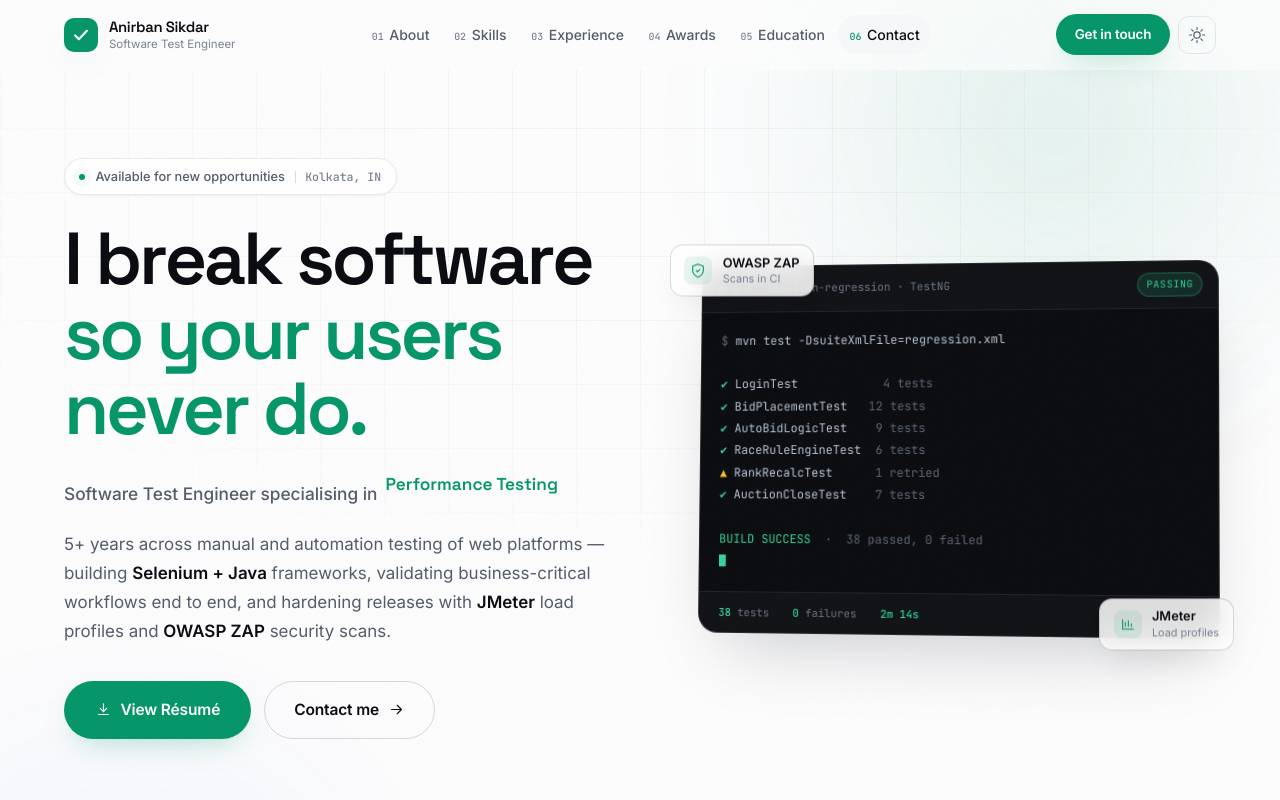
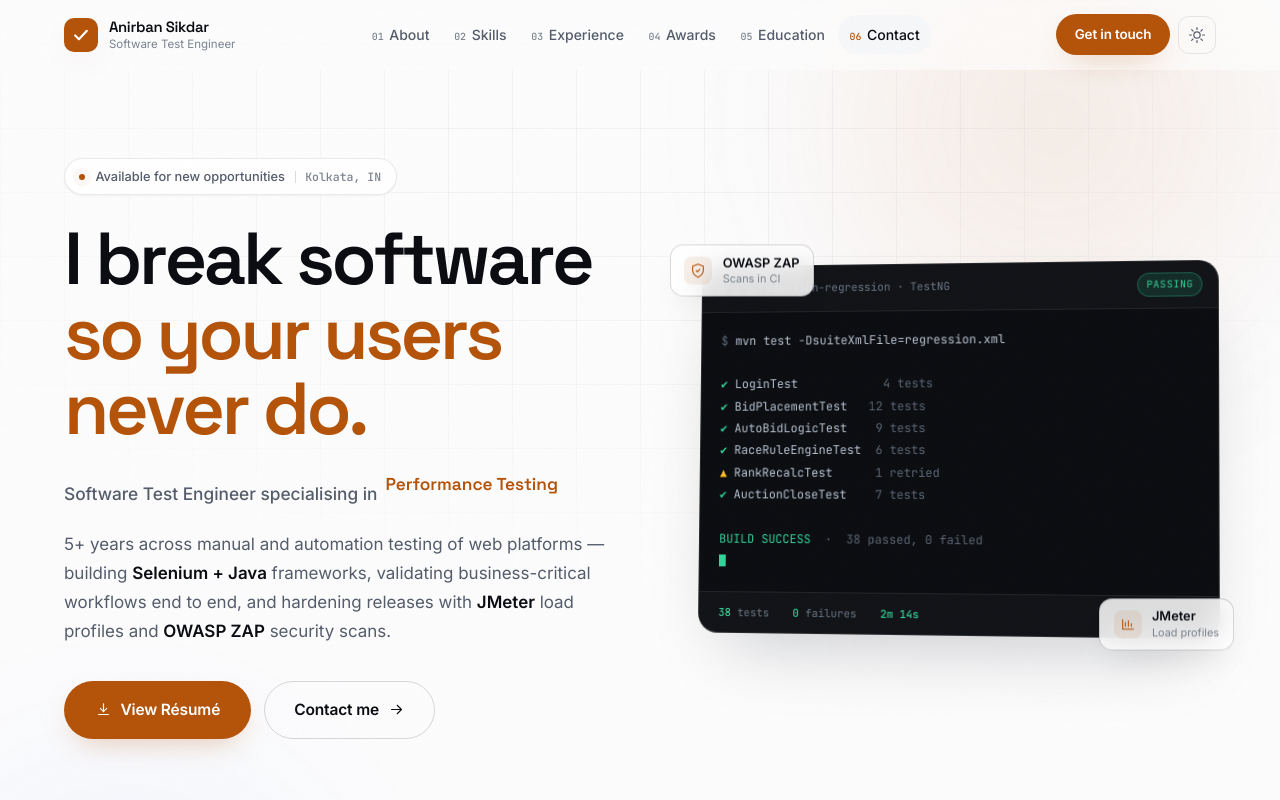
Before and after one commit to anirban0497/anirban0497.github.io, a plain HTML site: page index.html in a window 1280 px wide. Shown: the top 800 px of the page. Drawn offline with Linux system fonts and the light colour scheme.

Commit message:
Switch accent color from green to warm amber
Co-Authored-By: Claude Sonnet 5 <noreply@anthropic.com>

```diff
--- a/style.css
+++ b/style.css
@@ -43,13 +43,13 @@
   --muted:         #9ba3ae;
   --faint:         #676f7b;
 
-  --accent:        #34d399;
-  --accent-2:      #6ee7b7;
-  --accent-ink:    #04150e;
-  --accent-dim:    rgba(52, 211, 153, .10);
-  --accent-line:   rgba(52, 211, 153, .32);
-  --glow:          rgba(52, 211, 153, .07);
-  --aura:          rgba(52, 211, 153, .055);
+  --accent:        #fbbf24;
+  --accent-2:      #fcd34d;
+  --accent-ink:    #1a1204;
+  --accent-dim:    rgba(251, 191, 36, .10);
+  --accent-line:   rgba(251, 191, 36, .32);
+  --glow:          rgba(251, 191, 36, .07);
+  --aura:          rgba(251, 191, 36, .055);
 
   --grain-op:      .038;
   --grid-line:     rgba(255, 255, 255, .028);
@@ -57,7 +57,7 @@
   --shadow-1:      0 1px 2px rgba(0, 0, 0, .5);
   --shadow-2:      0 18px 40px -18px rgba(0, 0, 0, .8);
   --shadow-3:      0 40px 80px -32px rgba(0, 0, 0, .9);
-  --shadow-accent: 0 12px 34px -12px rgba(52, 211, 153, .38);
+  --shadow-accent: 0 12px 34px -12px rgba(251, 191, 36, .38);
 
   color-scheme: dark;
 }
@@ -77,13 +77,13 @@
   --muted:         #545c6a;
   --faint:         #7b838f;
 
-  --accent:        #059669;
-  --accent-2:      #047857;
+  --accent:        #b45309;
+  --accent-2:      #92400e;
   --accent-ink:    #ffffff;
-  --accent-dim:    rgba(5, 150, 105, .09);
-  --accent-line:   rgba(5, 150, 105, .3);
-  --glow:          rgba(5, 150, 105, .06);
-  --aura:          rgba(5, 150, 105, .04);
+  --accent-dim:    rgba(180, 83, 9, .09);
+  --accent-line:   rgba(180, 83, 9, .3);
+  --glow:          rgba(180, 83, 9, .06);
+  --aura:          rgba(180, 83, 9, .04);
 
   --grain-op:      .022;
   --grid-line:     rgba(9, 12, 20, .038);
@@ -91,7 +91,7 @@
   --shadow-1:      0 1px 2px rgba(9, 12, 20, .05);
   --shadow-2:      0 16px 36px -16px rgba(9, 12, 20, .16);
   --shadow-3:      0 34px 70px -28px rgba(9, 12, 20, .22);
-  --shadow-accent: 0 12px 30px -12px rgba(5, 150, 105, .34);
+  --shadow-accent: 0 12px 30px -12px rgba(180, 83, 9, .34);
 
   color-scheme: light;
 }
@@ -450,7 +450,7 @@ main { position: relative; z-index: 1; }
   color: var(--accent-ink);
   background: var(--accent-2);
   transform: translateY(-2px);
-  box-shadow: 0 18px 40px -14px rgba(52, 211, 153, .5);
+  box-shadow: 0 18px 40px -14px rgba(251, 191, 36, .5);
 }
 
 .btn-ghost {
@@ -714,7 +714,7 @@ main { position: relative; z-index: 1; }
 .hero-glow-1 {
   top: -22%; right: -8%;
   width: 40rem; height: 40rem;
-  background: radial-gradient(circle, rgba(52, 211, 153, .16) 0%, transparent 66%);
+  background: radial-gradient(circle, rgba(251, 191, 36, .16) 0%, transparent 66%);
   animation: drift-1 24s ease-in-out infinite alternate;
 }
 .hero-glow-2 {
@@ -727,11 +727,11 @@ main { position: relative; z-index: 1; }
   bottom: -60%; left: 50%;
   width: 42rem; height: 42rem;
   transform: translateX(-50%);
-  background: radial-gradient(circle, rgba(52, 211, 153, .13) 0%, transparent 66%);
-}
-:root[data-theme="light"] .hero-glow-1 { background: radial-gradient(circle, rgba(5, 150, 105, .12) 0%, transparent 66%); }
+  background: radial-gradient(circle, rgba(251, 191, 36, .13) 0%, transparent 66%);
+}
+:root[data-theme="light"] .hero-glow-1 { background: radial-gradient(circle, rgba(180, 83, 9, .12) 0%, transparent 66%); }
 :root[data-theme="light"] .hero-glow-2 { background: radial-gradient(circle, rgba(37, 99, 235, .08) 0%, transparent 68%); }
-:root[data-theme="light"] .hero-glow-3 { background: radial-gradient(circle, rgba(5, 150, 105, .10) 0%, transparent 66%); }
+:root[data-theme="light"] .hero-glow-3 { background: radial-gradient(circle, rgba(180, 83, 9, .10) 0%, transparent 66%); }
 
 @keyframes drift-1 {
   from { transform: translate3d(0, 0, 0) scale(1); }
```
